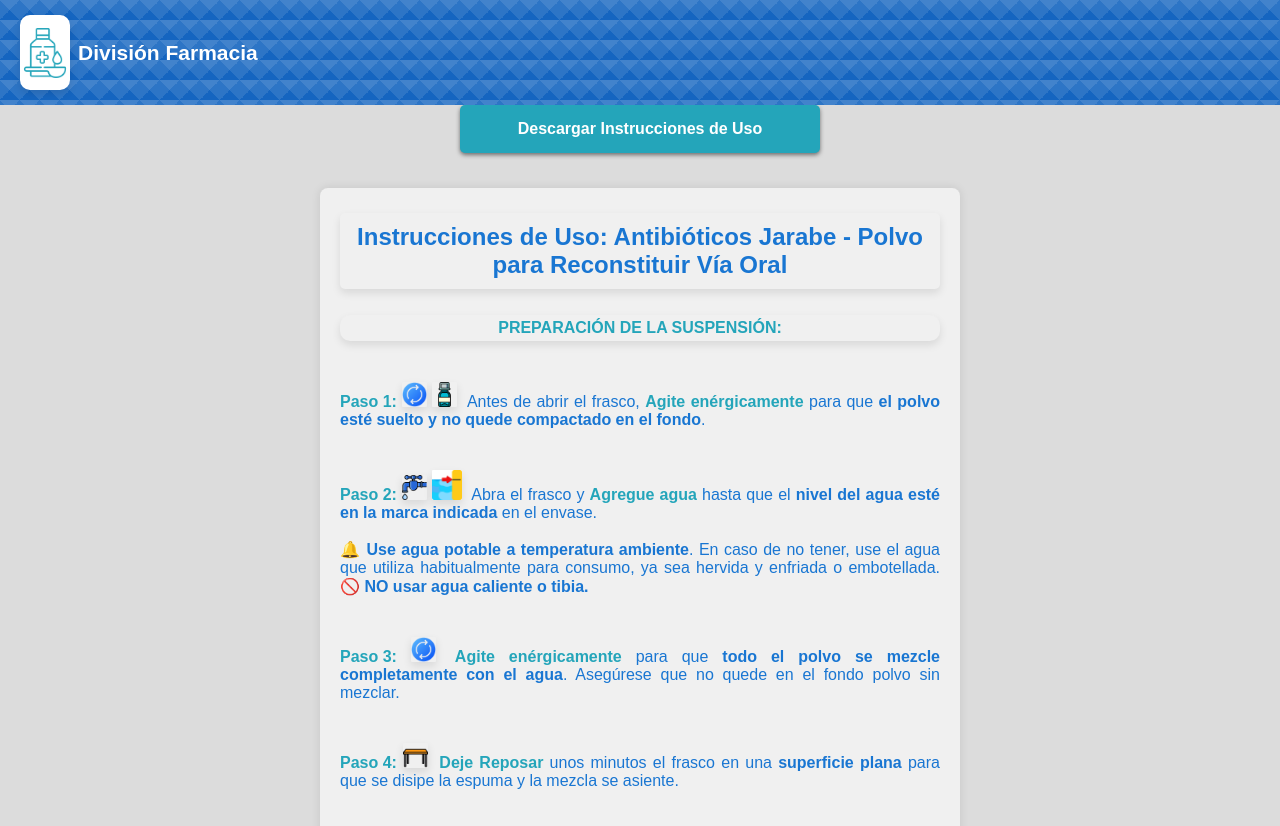
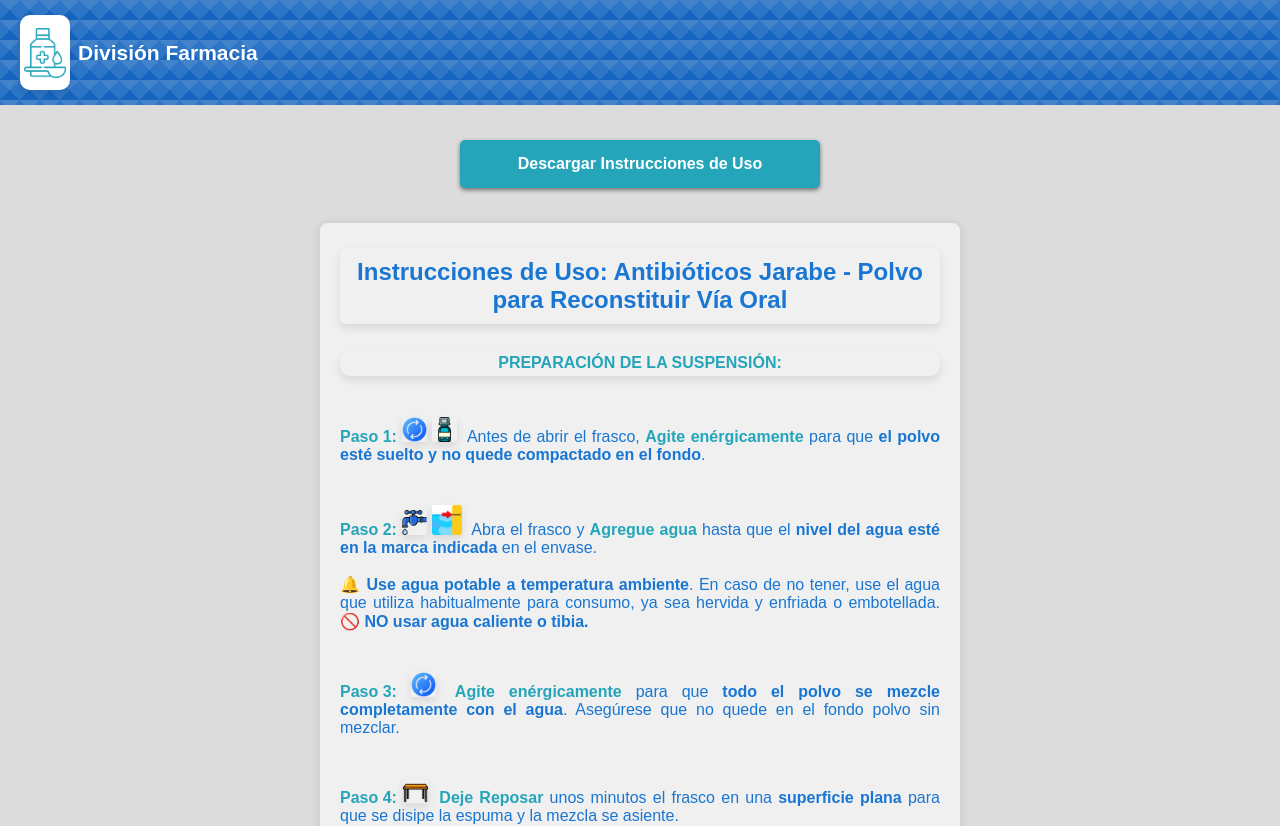
Before and after one commit to MartuV/instrucciones-uso, a React (Create React App) app: page /instrucciones-uso/jarabes in a window 1280 px wide. Shown: the top 826 px of the page. Built offline with nearby package versions, Linux system fonts and the light colour scheme.

Commit message:
cambios en el manifiesto

```diff
--- a/src/estilos/instrucciones.css
+++ b/src/estilos/instrucciones.css
@@ -160,6 +160,6 @@ strong {
 @media screen and (min-width: 701px) {
 
     #container-principal {
-        margin-top: 70px;
+        margin-top: 105px;
     }
   }
```
Also changed, not shown: public/manifest.json.
